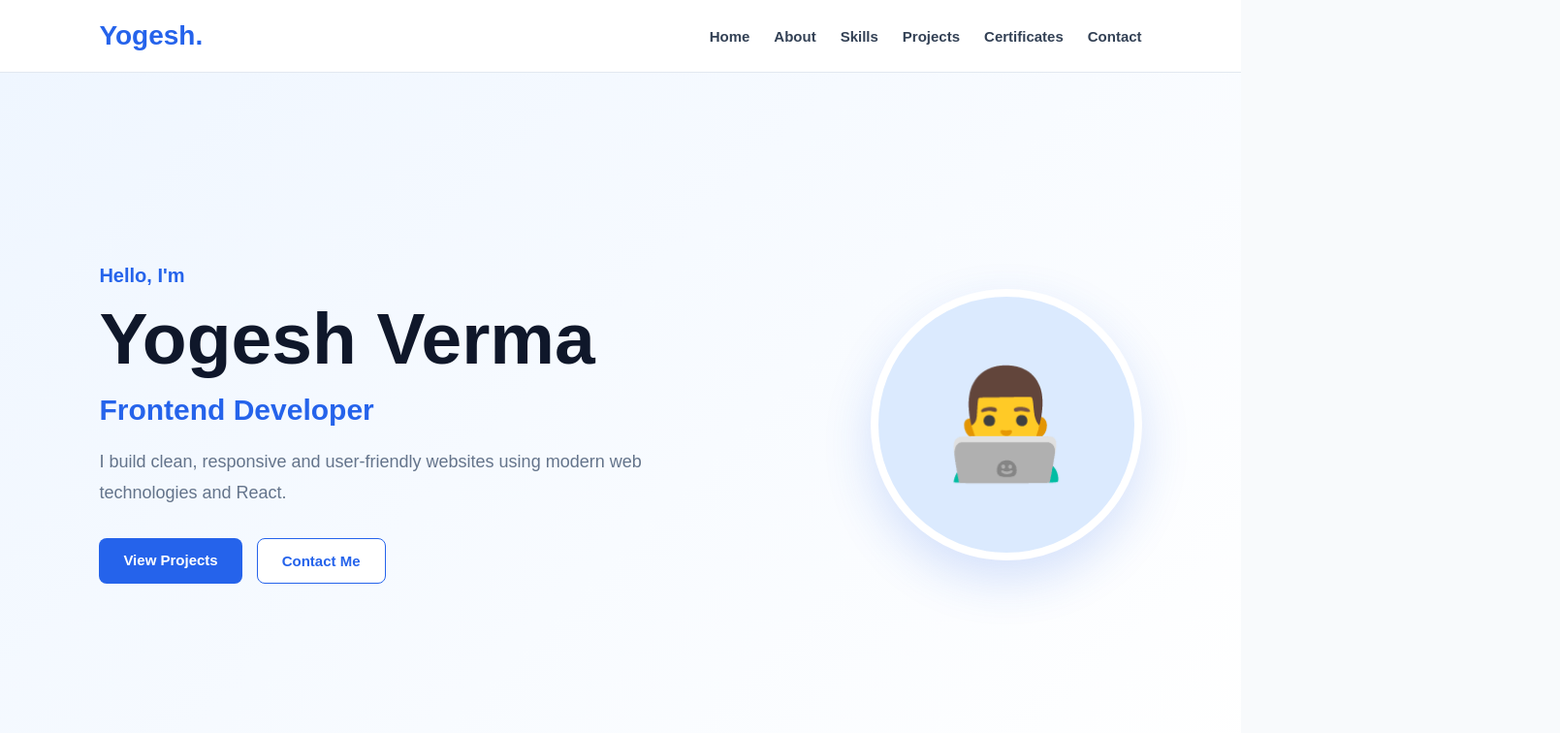
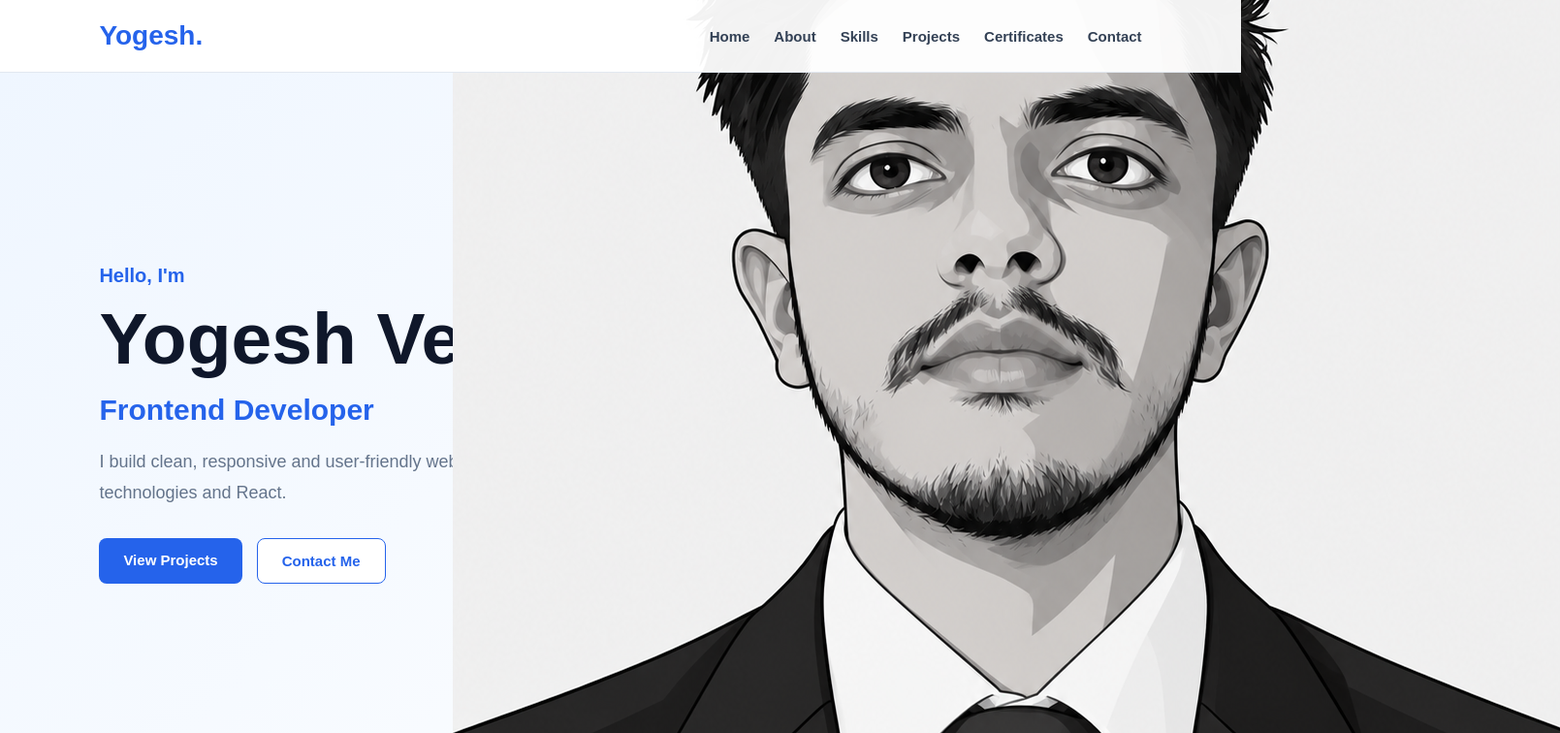
Before and after one commit to yogeshverma5k/portfolio-website, a React (Vite) app: page / in a window 1280 px wide. Shown: the top 756 px of the page at 97% size, 1609 px wide, since content can reach past the window. Built offline with nearby package versions, Linux system fonts and the light colour scheme.

Commit message:
Update App.jsx

```diff
--- a/src/App.jsx
+++ b/src/App.jsx
@@ -81,9 +81,9 @@ function App() {
           </div>
         </div>
 
-        <div className="profile">
-          <span>👨‍💻</span>
-        </div>
+      <div className="profile">
+  <img src="/profile.PNG" alt="Yogesh Verma" />
+</div>
 
       </section>
 
```
